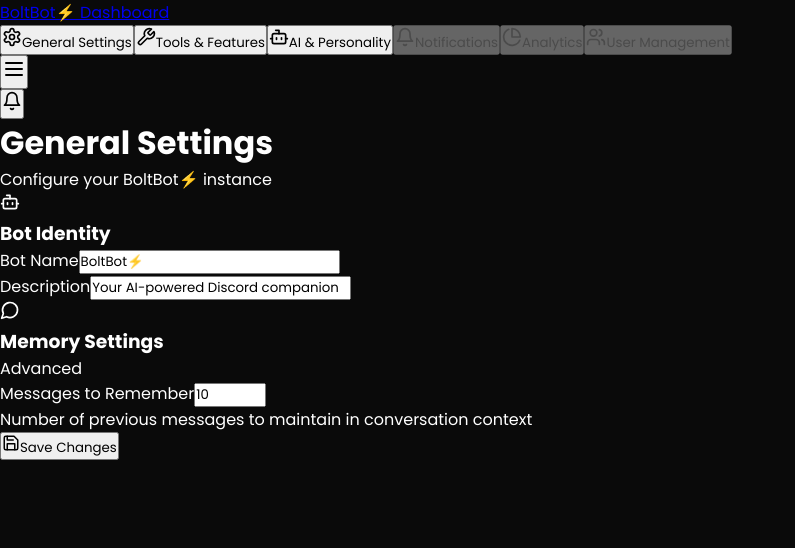
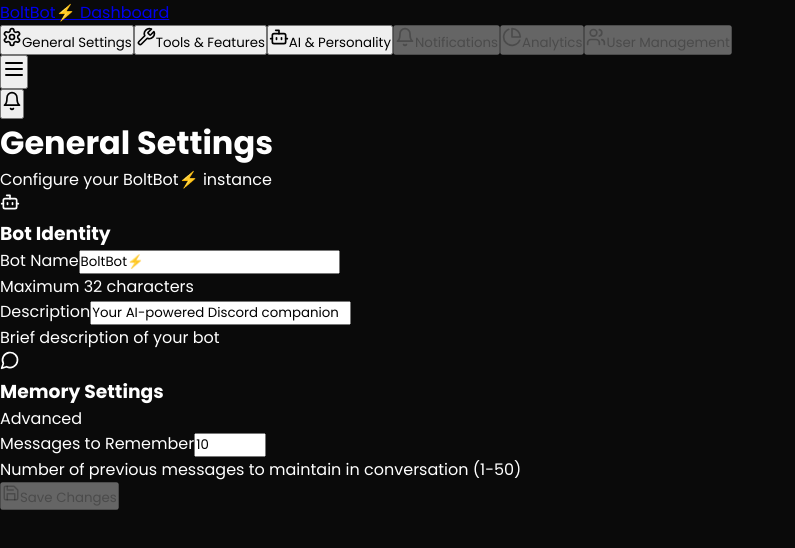
Before and after one commit to LucasCzechia/boltbot, a Next.js app: page /dashboard in a window 1280 px wide. Shown: the top 548 px of the page, without its empty margins (0-795 px from the left). Built offline with nearby package versions, Linux system fonts and the light colour scheme.

Commit message:
Update GeneralSettings.tsx

```diff
--- a/components/dashboard/GeneralSettings.tsx
+++ b/components/dashboard/GeneralSettings.tsx
@@ -1,8 +1,7 @@
 // components/dashboard/GeneralSettings.tsx
-import { useState } from 'react';
+import { useState, useEffect } from 'react';
 import { Save, Bot, MessageCircle } from 'lucide-react';
 import SettingsCard from './SettingsCard';
-import { toast } from 'react-hot-toast';
 
 interface GeneralSettingsProps {
   settings: {
@@ -10,54 +9,66 @@ interface GeneralSettingsProps {
     description: string;
     messageMemory: number;
   };
+  isLoading: boolean;
   onSave: (settings: any) => void;
 }
 
-export default function GeneralSettings({ settings, onSave }: GeneralSettingsProps) {
+export default function GeneralSettings({ settings, isLoading, onSave }: GeneralSettingsProps) {
   const [formData, setFormData] = useState(settings);
+  const [isDirty, setIsDirty] = useState(false);
+
+  useEffect(() => {
+    setIsDirty(JSON.stringify(settings) !== JSON.stringify(formData));
+  }, [settings, formData]);
 
   const handleSubmit = (e: React.FormEvent) => {
     e.preventDefault();
     onSave(formData);
-    toast.success('Settings saved successfully!');
   };
 
   return (
-    <div className="space-y-6">
-      <div className="settings-header">
-        <h1 className="text-3xl font-bold bg-gradient-to-r from-primary to-primary-dark bg-clip-text text-transparent">
-          General Settings
-        </h1>
-        <p className="text-light/80">Configure your BoltBot⚡ instance</p>
+    <div className="animate-fade-in">
+      <div className="page-header">
+        <h1 className="page-title">General Settings</h1>
+        <p className="page-description">Configure your BoltBot⚡ instance</p>
       </div>
 
       <form onSubmit={handleSubmit} className="space-y-6">
-        <div className="grid grid-cols-1 md:grid-cols-2 gap-6">
+        <div className="dashboard-grid">
           <SettingsCard
             title="Bot Identity"
             icon={Bot}
-            cardClassName="md:col-span-2"
+            className="md:col-span-2"
           >
             <div className="space-y-4">
               <div className="form-group">
-                <label>Bot Name</label>
+                <label className="form-label">Bot Name</label>
                 <input
                   type="text"
                   className="form-input"
                   value={formData.botName}
                   onChange={(e) => setFormData({ ...formData, botName: e.target.value })}
                   maxLength={32}
+                  placeholder="BoltBot⚡"
                 />
+                <p className="text-xs text-light/60 mt-1">
+                  Maximum 32 characters
+                </p>
               </div>
+
               <div className="form-group">
-                <label>Description</label>
+                <label className="form-label">Description</label>
                 <input
                   type="text"
                   className="form-input"
                   value={formData.description}
                   onChange={(e) => setFormData({ ...formData, description: e.target.value })}
                   maxLength={100}
+                  placeholder="Your AI-powered Discord companion"
                 />
+                <p className="text-xs text-light/60 mt-1">
+                  Brief description of your bot
+                </p>
               </div>
             </div>
           </SettingsCard>
@@ -68,25 +79,38 @@ export default function GeneralSettings({ settings, onSave }: GeneralSettingsPro
             tag="Advanced"
           >
             <div className="form-group">
-              <label>Messages to Remember</label>
+              <label className="form-label">Messages to Remember</label>
               <input
                 type="number"
                 className="form-input"
                 value={formData.messageMemory}
-                onChange={(e) => setFormData({ ...formData, messageMemory: parseInt(e.target.value) })}
+                onChange={(e) => setFormData({
+                  ...formData,
+                  messageMemory: Math.min(50, Math.max(1, parseInt(e.target.value) || 1))
+                })}
                 min={1}
                 max={50}
               />
-              <p className="text-sm text-light/60 mt-2">
-                Number of previous messages to maintain in conversation context
+              <p className="text-xs text-light/60 mt-1">
+                Number of previous messages to maintain in conversation (1-50)
               </p>
             </div>
           </SettingsCard>
         </div>
 
-        <button type="submit" className="save-button">
-          <Save size={18} />
-          Save Changes
+        <button
+          type="submit"
+          className="btn btn-primary"
+          disabled={isLoading || !isDirty}
+        >
+          {isLoading ? (
+            <span className="loading-dots">Saving</span>
+          ) : (
+            <>
+              <Save size={18} />
+              Save Changes
+            </>
+          )}
         </button>
       </form>
     </div>
```
